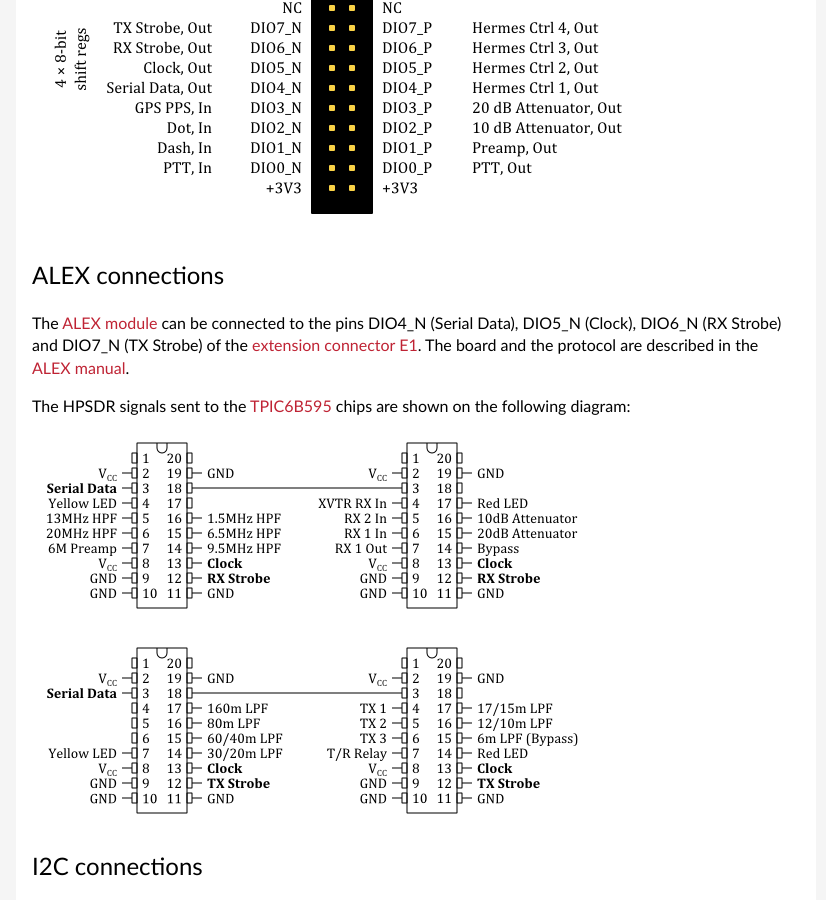
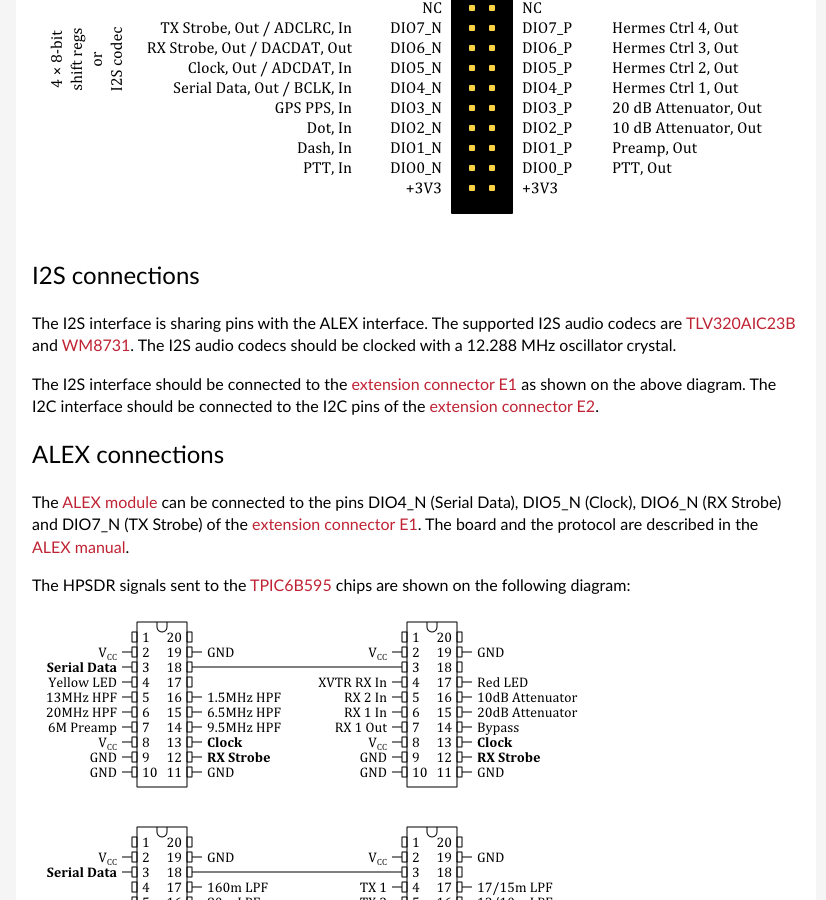
Before and after one commit to pavel-demin/red-pitaya-notes, a Jekyll site: the page built from sdr-transceiver-hpsdr.md, in a window 1280 px wide and 900 px high, scrolled down 2310 px. Shown: the whole window, without its empty margins (224-1050 px from the left). Built offline with Jekyll 4.4.1, drawn with Linux system fonts in a browser that asks for light colours.

Commit message:
add information about I2S to sdr-transceiver-hpsdr

```diff
--- a/sdr-transceiver-hpsdr.md
+++ b/sdr-transceiver-hpsdr.md
@@ -55,6 +55,13 @@
  - inputs for PTT, DASH and DOT are connected to the pins DIO0_N, DIO1_N and DIO2_N of the [extension connector E1](http://wiki.redpitaya.com/index.php?title=Extension_connectors#Extension_connector_E1)
 
 ![GPIO connections]({{ "/img/sdr-transceiver-hpsdr-e1-pins.png" | prepend: site.baseurl }})
+
+I2S connections
+-----
+
+The I2S interface is sharing pins with the ALEX interface. The supported I2S audio codecs are [TLV320AIC23B](http://www.ti.com/product/TLV320AIC23B) and [WM8731](http://www.cirrus.com/en/products/pro/detail/P1307.html). The I2S audio codecs should be clocked with a 12.288 MHz oscillator crystal.
+
+The I2S interface should be connected to the [extension connector E1](http://wiki.redpitaya.com/index.php?title=Extension_connectors#Extension_connector_E1) as shown on the above diagram. The I2C interface should be connected to the I2C pins of the [extension connector E2](http://wiki.redpitaya.com/index.php?title=Extension_connectors#Extension_connector_E2).
 
 ALEX connections
 -----
```
Also changed, not shown: img/sdr-transceiver-hpsdr-e1-pins.png.
